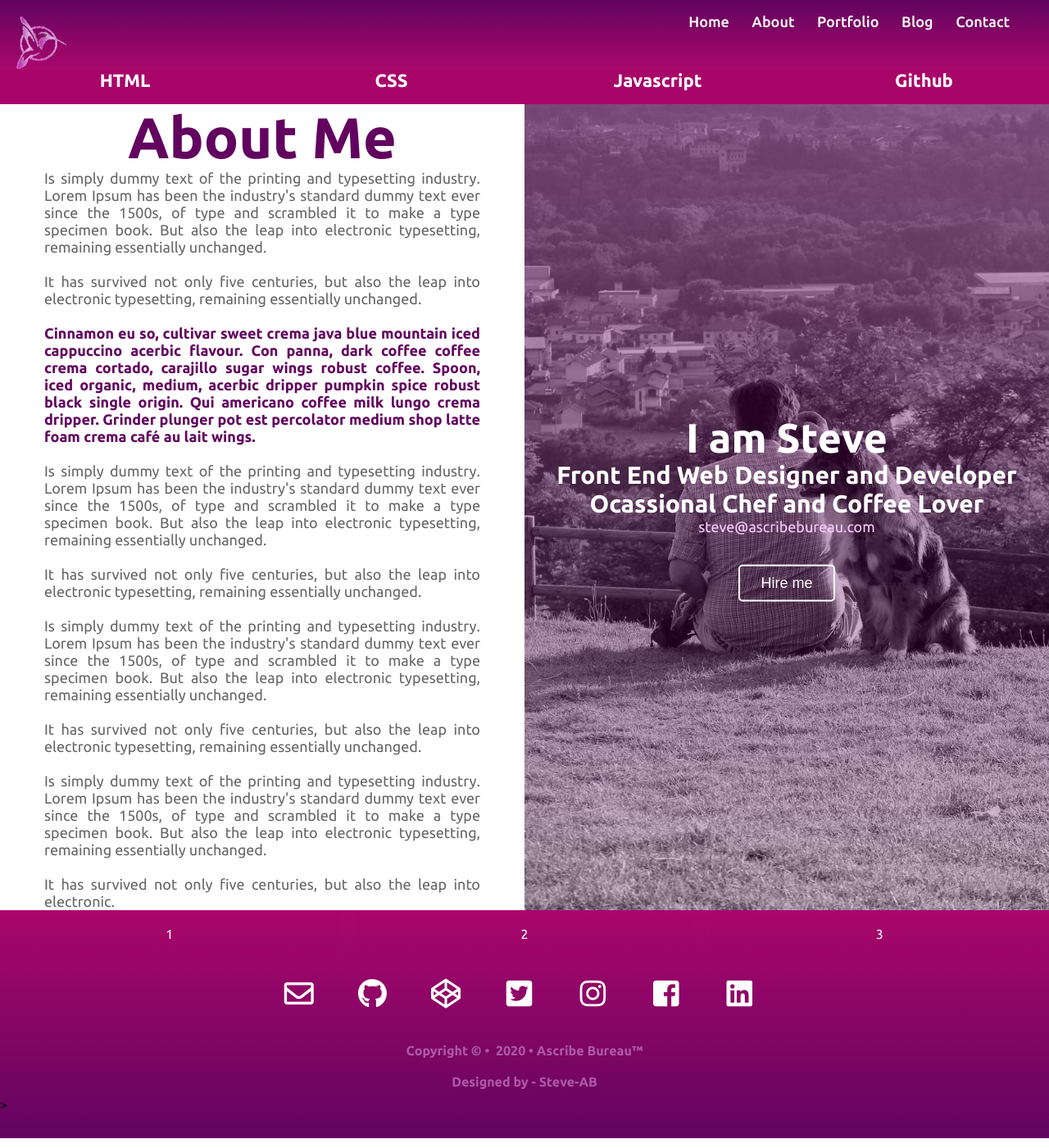
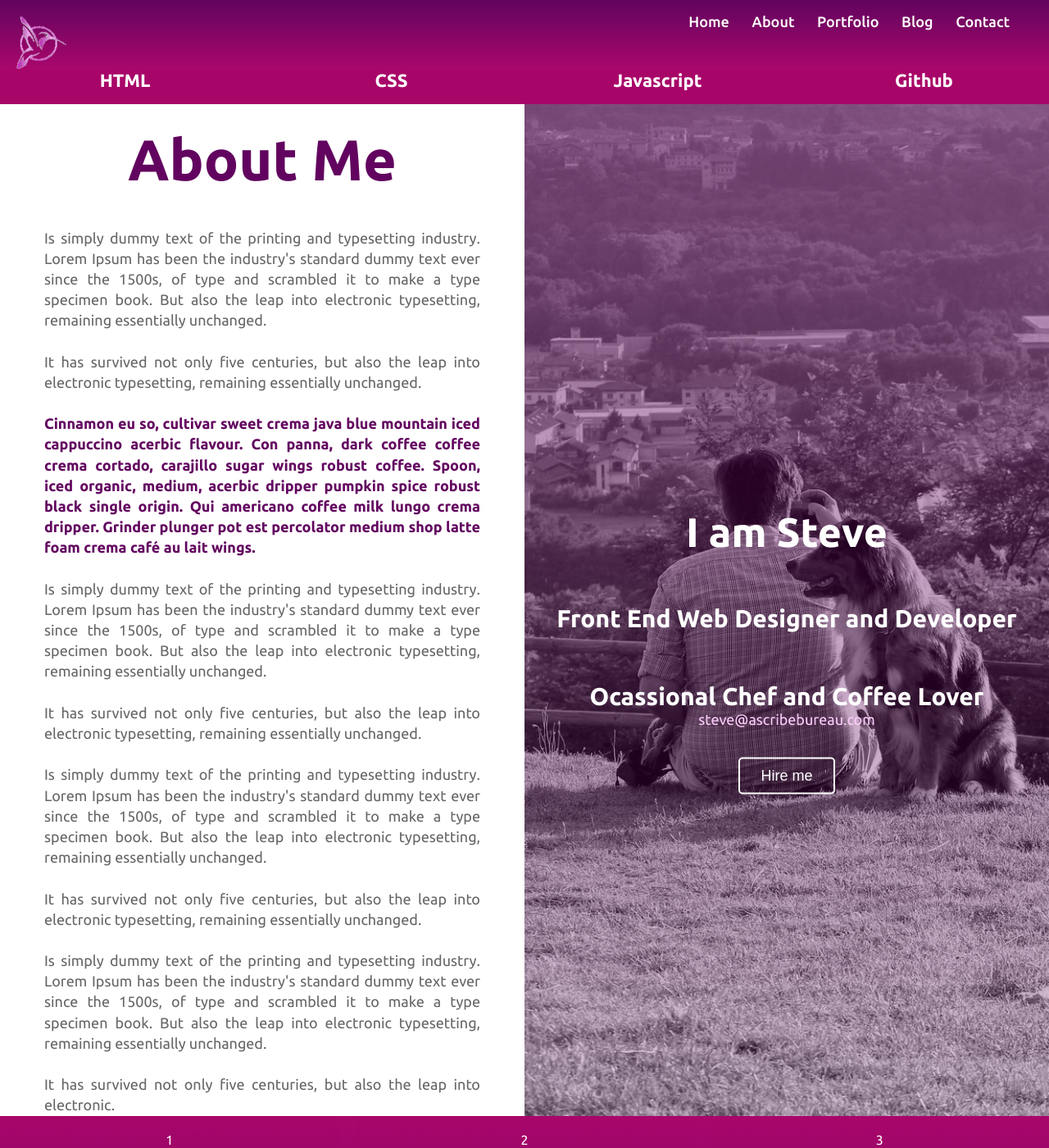
Before and after one commit to Steve-AB/Steve-AB.github.io, a Jekyll site: the page built from about/index.html, in a window 1280 px wide and 1400 px high. Shown: the whole window at 82% size. Built offline with Jekyll 4.4.1, drawn with Linux system fonts in a browser that asks for light colours; nearby versions of some CDN libraries.

Commit message:
Update about.css

```diff
--- a/css/about.css
+++ b/css/about.css
@@ -18,6 +18,7 @@ body {
 }
 .info {
   font-size: 18px;
+  line-height: 1.4;
   color: #666666;
   text-align: justify;
   margin: 0 3em;
@@ -25,11 +26,15 @@ body {
 h1 {
   text-align: center;
   color: #62045f;
+  margin-bottom: 0.5em;
+  margin-top: 0.25em;
 }
 h2, h3 {
+  margin-top: 2em;
   color: #ffffff;
 }
 .highlight {
+  line-height: 1.4;
   color: #62045f;
   font-weight: 600;
 }
```
